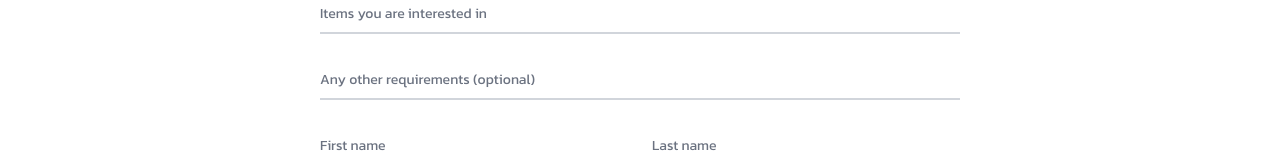
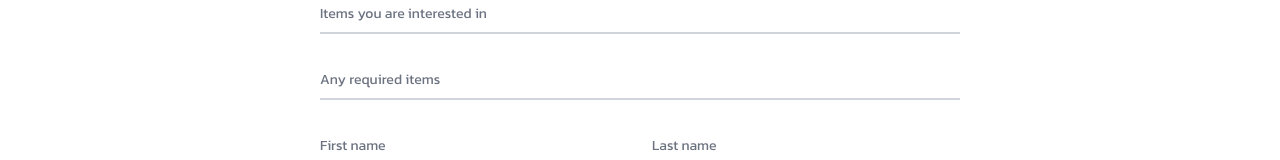
Before and after one commit to HemalWeb412/PortfolioWeb, a Next.js app: page / in a window 1280 px wide. Shown: the part 1976-2136 px from the top of the page. Built offline with nearby package versions, Linux system fonts and the light colour scheme.

Commit message:
changed form

```diff
--- a/src/app/components/Form.tsx
+++ b/src/app/components/Form.tsx
@@ -44,7 +44,7 @@ const Form = () => {
 
             />
             <label className="peer-focus:font-medium absolute text-sm text-gray-500 dark:text-gray-400 duration-300 transform -translate-y-6 scale-75 top-3 -z-10 origin-[0] peer-focus:left-0 peer-focus:text-gray-600 peer-focus:dark:text-gray-500 peer-placeholder-shown:scale-100 peer-placeholder-shown:translate-y-0 peer-focus:scale-75 peer-focus:-translate-y-6">
-            Any other requirements (optional)
+            Any required items
             </label>
           </div>
           <div className="grid md:grid-cols-2 md:gap-6">
```
